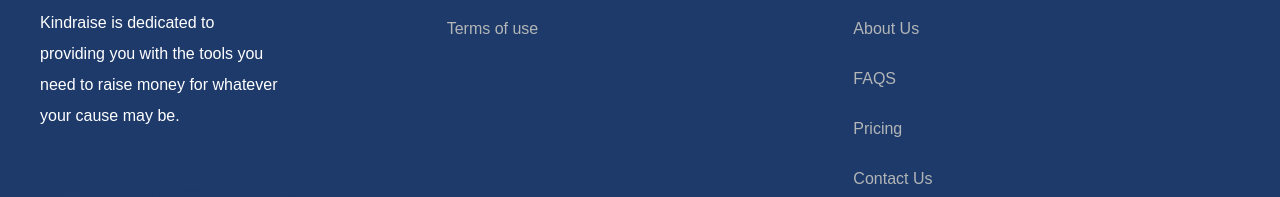
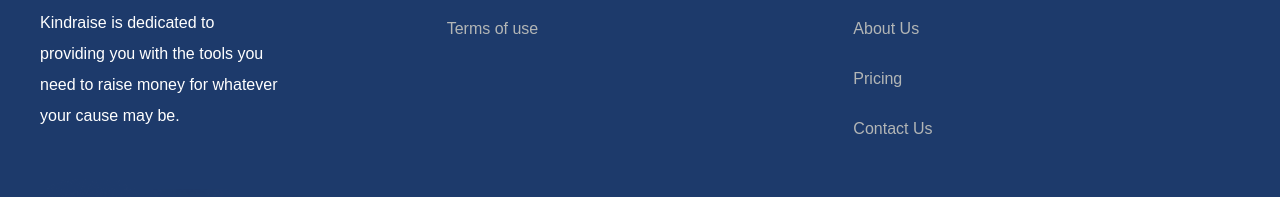
Before and after one commit to samuel5190/App, a React (Vite) app: page / in a window 1280 px wide. Shown: the part 5268-5465 px from the top of the page. Built offline with nearby package versions, Linux system fonts and the light colour scheme.

Commit message:
fix: removed FAQ Page since it is not needed

```diff
--- a/src/components/Footer/Footer.jsx
+++ b/src/components/Footer/Footer.jsx
@@ -35,9 +35,6 @@
             <Link to="/about-us">About Us</Link>
           </li>
           <li>
-            <Link to="/faqs">FAQS</Link>
-          </li>
-          <li>
             <Link to="/pricing">Pricing</Link>
           </li>
           <li>
```
